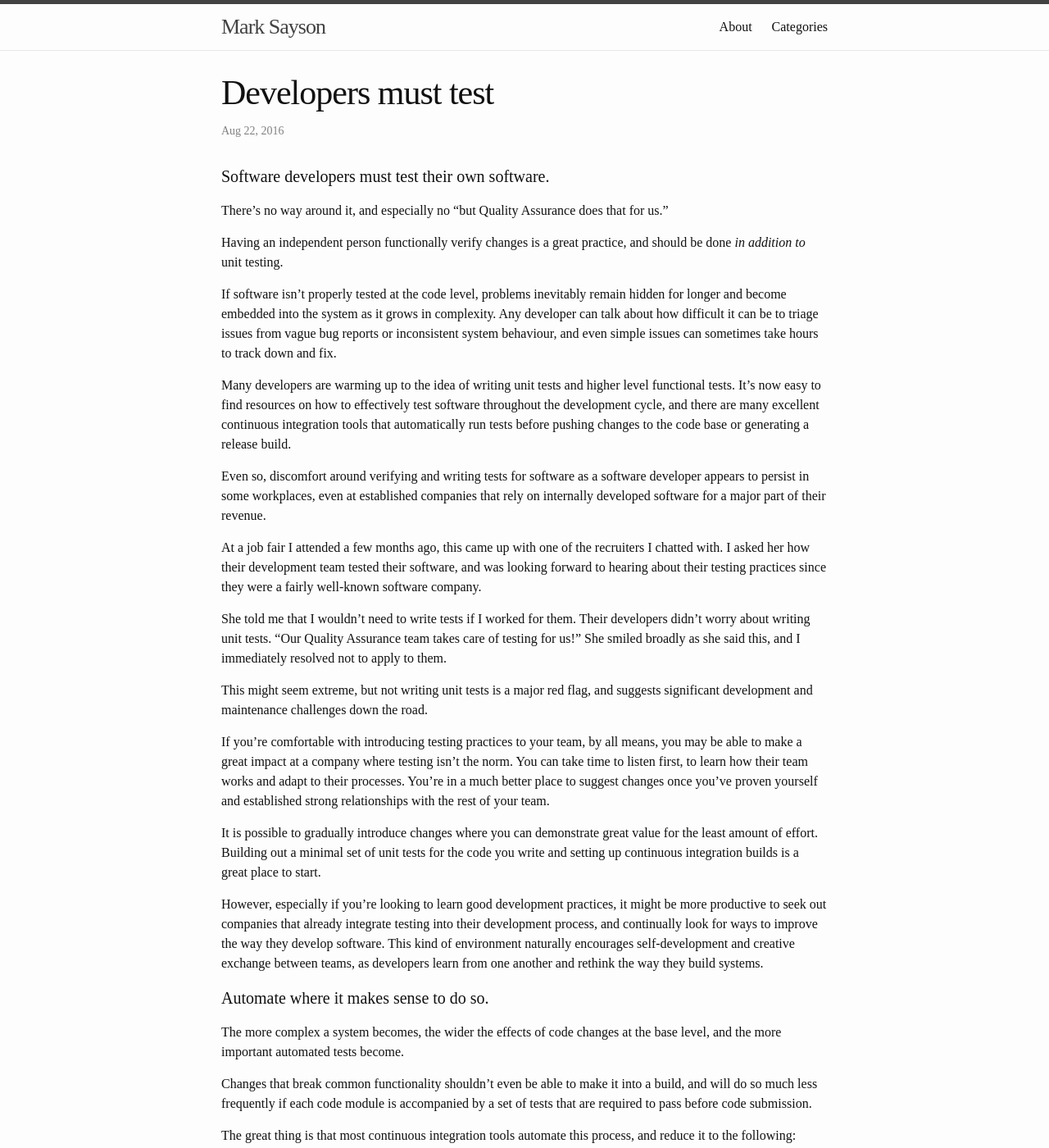
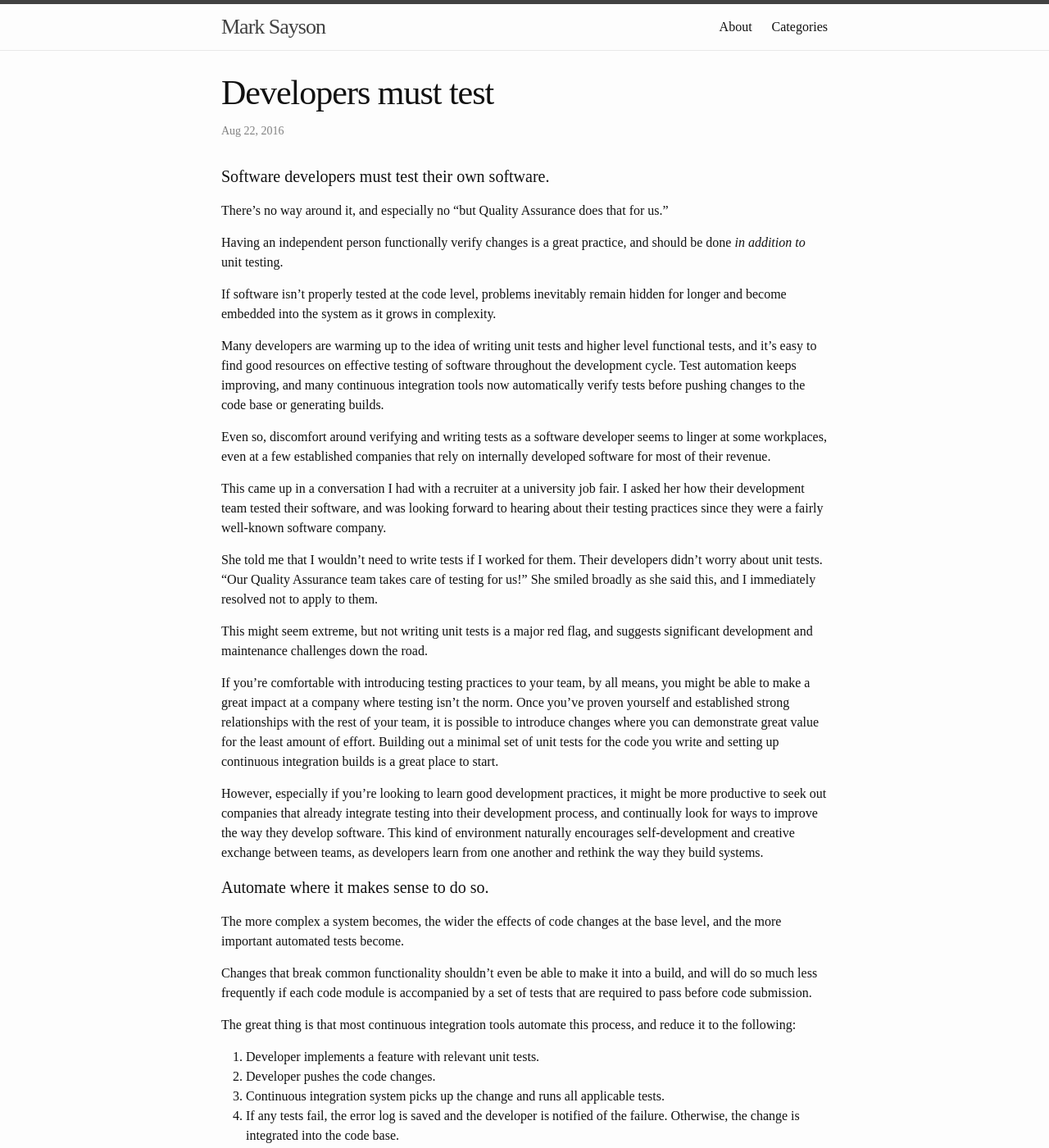
Before and after one commit to msayson/msayson.github.io, a Jekyll site: the page built from _posts/2016-08-21-developers-must-test.markdown, in a window 1280 px wide and 1400 px high. Shown: the whole window at 82% size. Built offline with Jekyll 4.4.1, drawn with Linux system fonts in a browser that asks for light colours.

Commit message:
Updated wording of post for better fluidity

```diff
--- a/_posts/2016-08-21-developers-must-test.markdown
+++ b/_posts/2016-08-21-developers-must-test.markdown
@@ -12,21 +12,19 @@ There's no way around it, and especially no "but Quality Assurance does that for
 
 Having an independent person functionally verify changes is a great practice, and should be done _in addition to_ unit testing.
 
-If software isn't properly tested at the code level, problems inevitably remain hidden for longer and become embedded into the system as it grows in complexity.  Any developer can talk about how difficult it can be to triage issues from vague bug reports or inconsistent system behaviour, and even simple issues can sometimes take hours to track down and fix.
+If software isn't properly tested at the code level, problems inevitably remain hidden for longer and become embedded into the system as it grows in complexity.
 
-Many developers are warming up to the idea of writing unit tests and higher level functional tests.  It's now easy to find resources on how to effectively test software throughout the development cycle, and there are many excellent continuous integration tools that automatically run tests before pushing changes to the code base or generating a release build.
+Many developers are warming up to the idea of writing unit tests and higher level functional tests, and it's easy to find good resources on effective testing of software throughout the development cycle.  Test automation keeps improving, and many continuous integration tools now automatically verify tests before pushing changes to the code base or generating builds.
 
-Even so, discomfort around verifying and writing tests for software as a software developer appears to persist in some workplaces, even at established companies that rely on internally developed software for a major part of their revenue.
+Even so, discomfort around verifying and writing tests as a software developer seems to linger at some workplaces, even at a few established companies that rely on internally developed software for most of their revenue.
 
-At a job fair I attended a few months ago, this came up with one of the recruiters I chatted with.  I asked her how their development team tested their software, and was looking forward to hearing about their testing practices since they were a fairly well-known software company.
+This came up in a conversation I had with a recruiter at a university job fair.  I asked her how their development team tested their software, and was looking forward to hearing about their testing practices since they were a fairly well-known software company.
 
-She told me that I wouldn't need to write tests if I worked for them.  Their developers didn't worry about writing unit tests.  "Our Quality Assurance team takes care of testing for us!"  She smiled broadly as she said this, and I immediately resolved not to apply to them.
+She told me that I wouldn't need to write tests if I worked for them.  Their developers didn't worry about unit tests.  "Our Quality Assurance team takes care of testing for us!"  She smiled broadly as she said this, and I immediately resolved not to apply to them.
 
 This might seem extreme, but not writing unit tests is a major red flag, and suggests significant development and maintenance challenges down the road.
 
-If you're comfortable with introducing testing practices to your team, by all means, you may be able to make a great impact at a company where testing isn't the norm.  You can take time to listen first, to learn how their team works and adapt to their processes.  You're in a much better place to suggest changes once you've proven yourself and established strong relationships with the rest of your team.
-
-It is possible to gradually introduce changes where you can demonstrate great value for the least amount of effort.  Building out a minimal set of unit tests for the code you write and setting up continuous integration builds is a great place to start.
+If you're comfortable with introducing testing practices to your team, by all means, you might be able to make a great impact at a company where testing isn't the norm.  Once you've proven yourself and established strong relationships with the rest of your team, it is possible to introduce changes where you can demonstrate great value for the least amount of effort.  Building out a minimal set of unit tests for the code you write and setting up continuous integration builds is a great place to start.
 
 However, especially if you're looking to learn good development practices, it might be more productive to seek out companies that already integrate testing into their development process, and continually look for ways to improve the way they develop software.  This kind of environment naturally encourages self-development and creative exchange between teams, as developers learn from one another and rethink the way they build systems.
 
```
